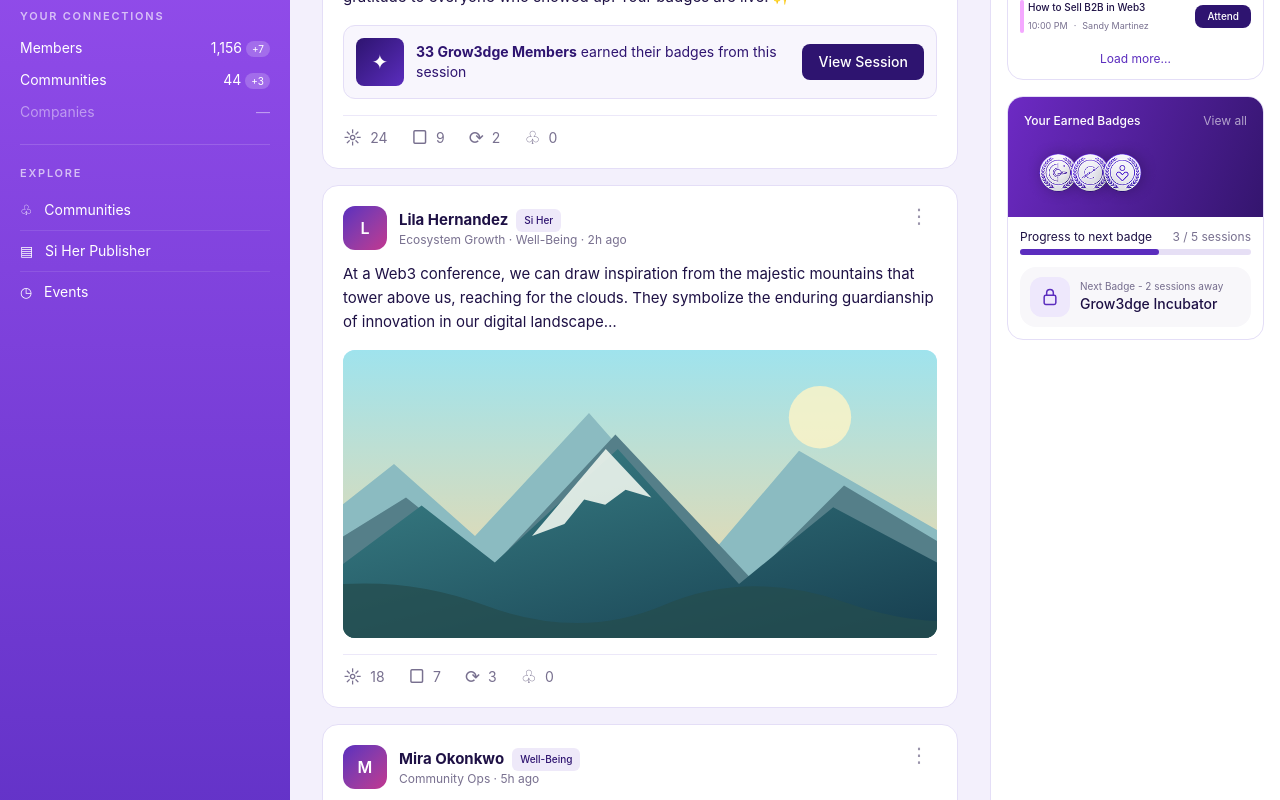
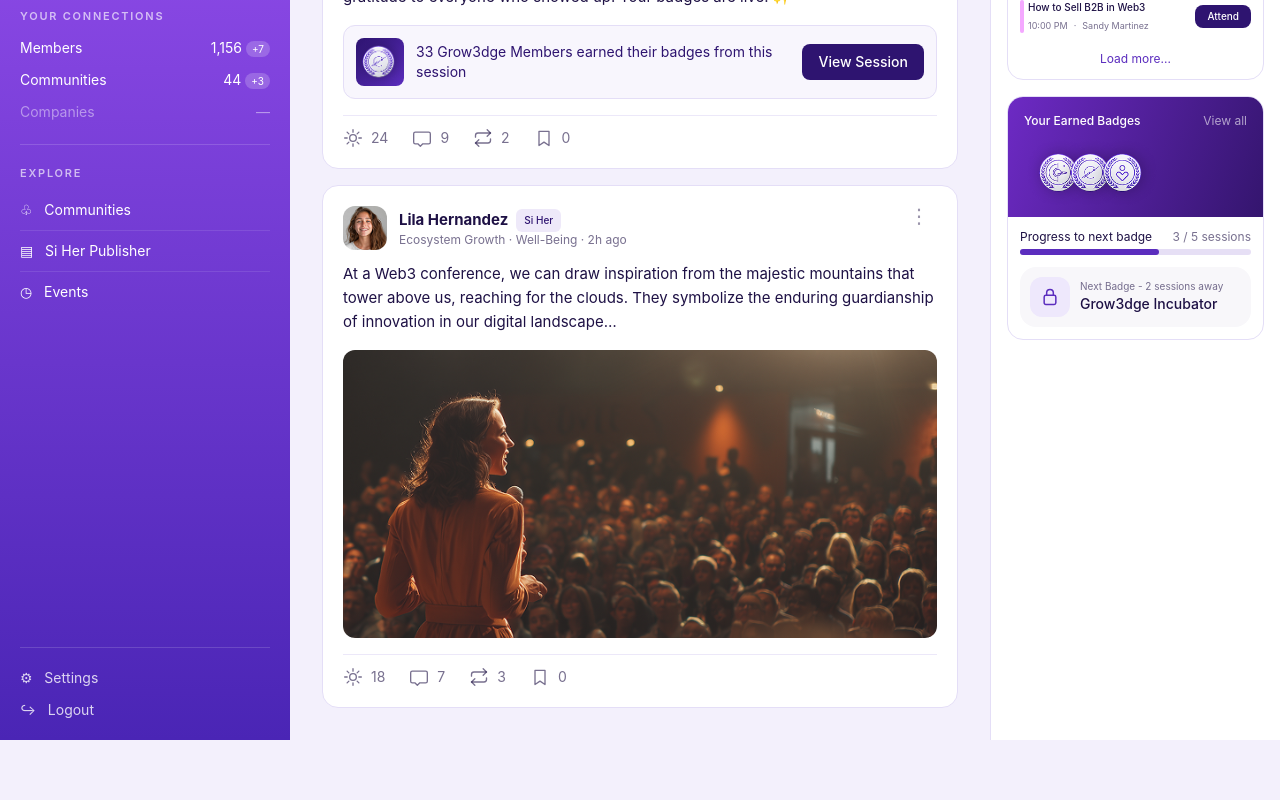
Before and after one commit to sulphitic7864/si-u, a Next.js app: page / in a window 1280 px wide. Shown: the part 380-1180 px from the top of the page. After the commit the page ends 1120 px from the top, so only its background shows below. Built offline with nearby package versions, Linux system fonts and the light colour scheme.

Commit message:
Refactor code structure for improved readability and maintainability

```diff
--- a/features/home/Feed.tsx
+++ b/features/home/Feed.tsx
@@ -1,3 +1,4 @@
+import Image from "next/image";
 import { PostCard } from "@/shared/components/PostCard";
 import { RsvpButton } from "@/shared/components/RsvpModal";
 import { Avatar, Card } from "@/shared/components/ui";
@@ -14,8 +15,10 @@ export function Feed() {
     {posts.map(post => <PostCard key={post.id} author={post.author} avatar={post.avatar} tag={post.tag} meta={post.meta} body={post.body} reactions={post.reactions}>
       {post.id === 1
         ? <div className="mt-4 flex items-center gap-3 rounded-xl border border-border bg-page/60 p-3">
-          <div className="grid h-12 w-12 shrink-0 place-items-center rounded-lg bg-gradient-to-br from-brand-deep to-brand text-xl text-white" aria-hidden="true">✦</div>
-          <p className="min-w-0 flex-1 text-sm text-brand-deep"><b>33 Grow3dge Members</b> earned their badges from this session</p>
+          <div className="relative grid h-12 w-12 shrink-0 place-items-center overflow-hidden rounded-lg bg-gradient-to-br from-brand-deep to-brand">
+            <Image src="/assets/badge2.png" alt="Grow3dge badge" fill sizes="55px" className="scale-125 object-contain" />
+          </div>
+          <p className="min-w-0 flex-1 text-sm text-brand-deep">33 Grow3dge Members earned their badges from this session</p>
           <RsvpButton title="How to Sell B2B in Web3" when="Thu Apr 2 · 10:00 PM" label="View Session" />
         </div>
         : post.media && <MediaGrid count={post.mediaCount ?? 1} variant={post.media} />}
--- a/features/home/MediaGrid.tsx
+++ b/features/home/MediaGrid.tsx
@@ -1,20 +1,10 @@
+import Image from "next/image";
+
 const tones = ["from-orange-300 via-rose-400 to-amber-700", "from-slate-800 via-slate-950 to-black", "from-fuchsia-500 via-purple-700 to-indigo-900", "from-sky-400 via-blue-700 to-slate-950", "from-emerald-400 via-teal-700 to-green-950"];
 export function MediaGrid({ count, variant = "gallery" }: { count: number; variant?: "landscape" | "gallery" }) {
   if (variant === "landscape") {
-    return (<div role="img" aria-label="Illustrated mountain landscape" className="relative mt-4 h-64 overflow-hidden rounded-xl bg-gradient-to-b from-sky-200 via-cyan-100 to-amber-100 sm:h-72">
-      <svg aria-hidden="true" viewBox="0 0 1200 480" preserveAspectRatio="xMidYMid slice" className="absolute inset-0 h-full w-full">
-        <defs>
-          <linearGradient id="mountain-sky" x1="0" x2="0" y1="0" y2="1"><stop stopColor="#9fe3ed" /><stop offset="1" stopColor="#f8d7a1" /></linearGradient>
-          <linearGradient id="mountain-front" x1="0" x2="1" y1="0" y2="1"><stop stopColor="#3c858a" /><stop offset="1" stopColor="#153b4d" /></linearGradient>
-        </defs>
-        <rect width="1200" height="480" fill="url(#mountain-sky)" />
-        <circle cx="900" cy="112" r="52" fill="#fff5c7" opacity=".8" />
-        <path d="M0 340 190 190l135 120 190-205 205 233 145-170 335 192v120H0Z" fill="#8bbbc1" />
-        <path d="m0 376 210-130 144 115 205-220 226 240 155-155 260 155v99H0Z" fill="#557f89" />
-        <path d="m0 435 236-176 122 95 205-189 202 225 157-128 278 148v70H0Z" fill="url(#mountain-front)" />
-        <path d="m420 310 123-145 76 81-43-13-34 25-35-9-33 41Z" fill="#eef6ee" opacity=".9" />
-        <path d="M0 405q180-40 340 20t300 0 300-5 260 15v45H0Z" fill="#244d4e" opacity=".75" />
-      </svg>
+    return (<div className="relative mt-4 h-64 overflow-hidden rounded-xl sm:h-72">
+      <Image src="/assets/image1946.png" alt="Speaker presenting at a conference" fill sizes="(min-width: 1280px) 780px, 100vw" className="object-cover" />
     </div>);
   }
   const shown = Math.min(count, 4); const extra = count - shown;
--- a/shared/components/PostCard.tsx
+++ b/shared/components/PostCard.tsx
@@ -3,12 +3,19 @@ import { ReactNode, useState } from "react";
 import { Avatar, Card } from "./ui";
 import { Program } from "@/shared/data/mock";
 type R = Record<string, number>;
-const reactionIcons: Record<string, string> = { Support: "☼", Insightful: "▢", Connect: "⟳", Save: "♧" };
+const iconClass = "h-5 w-5";
+const iconProps = { viewBox: "0 0 24 24", fill: "none", stroke: "currentColor", strokeWidth: 1.6, strokeLinecap: "round" as const, strokeLinejoin: "round" as const, className: iconClass };
+const reactionIcons: Record<string, ReactNode> = {
+  Support: <svg {...iconProps}><circle cx="12" cy="12" r="4" /><path d="M12 2v3m0 14v3M4.93 4.93l2.12 2.12m9.9 9.9 2.12 2.12M2 12h3m14 0h3M4.93 19.07l2.12-2.12m9.9-9.9 2.12-2.12" /></svg>,
+  Insightful: <svg {...iconProps}><path d="M20 5H4a2 2 0 0 0-2 2v10a2 2 0 0 0 2 2h3l3 3 3-3h7a2 2 0 0 0 2-2V7a2 2 0 0 0-2-2Z" /></svg>,
+  Connect: <svg {...iconProps}><path d="m17 2 4 4-4 4" /><path d="M3 11V9a3 3 0 0 1 3-3h15" /><path d="m7 22-4-4 4-4" /><path d="M21 13v2a3 3 0 0 1-3 3H3" /></svg>,
+  Save: <svg {...iconProps}><path d="M6 4h12v17l-6-4-6 4V4Z" /></svg>,
+};
 export function EngagementBar({ reactions }: { reactions: R }) {
   const [mine, setMine] = useState<string | null>(null);
   return (<div className="mt-4 flex items-center gap-6 border-t border-border/70 pt-3 text-sm text-ink/60">{Object.entries(reactions).map(([k, v]) =>
     <button key={k} aria-label={`${k} post`} onClick={() => setMine(mine === k ? null : k)} className={`inline-flex items-center gap-2 transition-colors hover:text-brand ${mine === k ? "text-brand" : ""}`}>
-      <span aria-hidden="true" className="text-lg leading-none">{reactionIcons[k] ?? "♡"}</span><span>{v + (mine === k ? 1 : 0)}</span>
+      <span aria-hidden="true" className="leading-none">{reactionIcons[k] ?? "♡"}</span><span>{v + (mine === k ? 1 : 0)}</span>
     </button>)}</div>);
 }
 export function PostCard({ author, avatar, tag, meta, body, reactions, children }: { author: string; avatar?: string; tag?: Program; meta: string; body: string; reactions: R; children?: ReactNode }) {
--- a/shared/data/mock.ts
+++ b/shared/data/mock.ts
@@ -24,8 +24,7 @@ export const posts: Array<{
   avatar?: string;
 }> = [
   { id: 1, author: "Amber Cardera", tag: "Grow3dge", meta: "Product-Led Growth · Grow3dge · 2h ago", body: "Just wrapped “Mastering AI Automations” — what energy in the room. Huge gratitude to everyone who showed up. Your badges are live. ✨", reactions: { Support: 24, Insightful: 9, Connect: 2, Save: 0 }, avatar: "/assets/Rectangle4.png" },
-  { id: 2, author: "Lila Hernandez", tag: "Si Her", meta: "Ecosystem Growth · Well-Being · 2h ago", body: "At a Web3 conference, we can draw inspiration from the majestic mountains that tower above us, reaching for the clouds. They symbolize the enduring guardianship of innovation in our digital landscape…", reactions: { Support: 18, Insightful: 7, Connect: 3, Save: 0 }, media: "landscape" },
-  { id: 3, author: "Mira Okonkwo", tag: "Well-Being", meta: "Community Ops · 5h ago", body: "A few moments from our latest community gathering. Thanks to everyone who made the room feel like home.", reactions: { Support: 32, Insightful: 12, Connect: 4, Save: 1 }, media: "gallery", mediaCount: 4 },
+  { id: 2, author: "Lila Hernandez", tag: "Si Her", meta: "Ecosystem Growth · Well-Being · 2h ago", body: "At a Web3 conference, we can draw inspiration from the majestic mountains that tower above us, reaching for the clouds. They symbolize the enduring guardianship of innovation in our digital landscape…", reactions: { Support: 18, Insightful: 7, Connect: 3, Save: 0 }, media: "landscape", avatar: "/assets/Group2147232031.png" },
 ];
 export const requests = [
   { name: "Lena Nguyen", role: "Leadership Coach · Founder, Si Her", note: "Your question about holding boundaries without going cold — I’ve been chewing on it since.", session: "Leading Without Losing Yourself" },
```
Also changed, not shown: public/assets/Group2147232031.png (added), public/assets/image1946.png (added).
